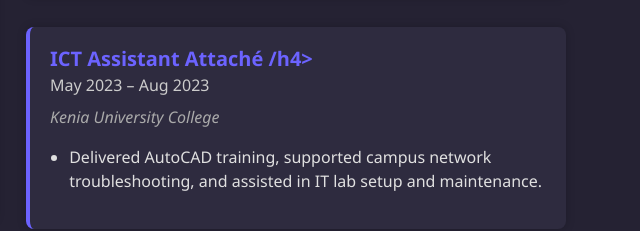
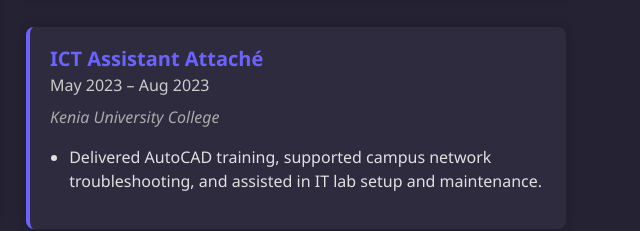
Before and after one commit to John-Waweru/John-Waweru.github.io, a plain HTML site: page index.html in a window 1280 px wide. Shown: the part 2278-2509 px from the top of the page, 629-1269 px from the left. Drawn offline with nearby package versions, Linux system fonts and the light colour scheme.

Commit message:
Update index.html

```diff
--- a/index.html
+++ b/index.html
@@ -183,7 +183,7 @@
           </div>
 
           <div class="resume-item">
-            <h4 class="edu">ICT Assistant Attaché /h4>
+            <h4 class="edu">ICT Assistant Attaché </h4>
             <h5>May 2023 – Aug 2023</h5>
             <p><em>Kenia University College</em></p>
             <ul>
```
